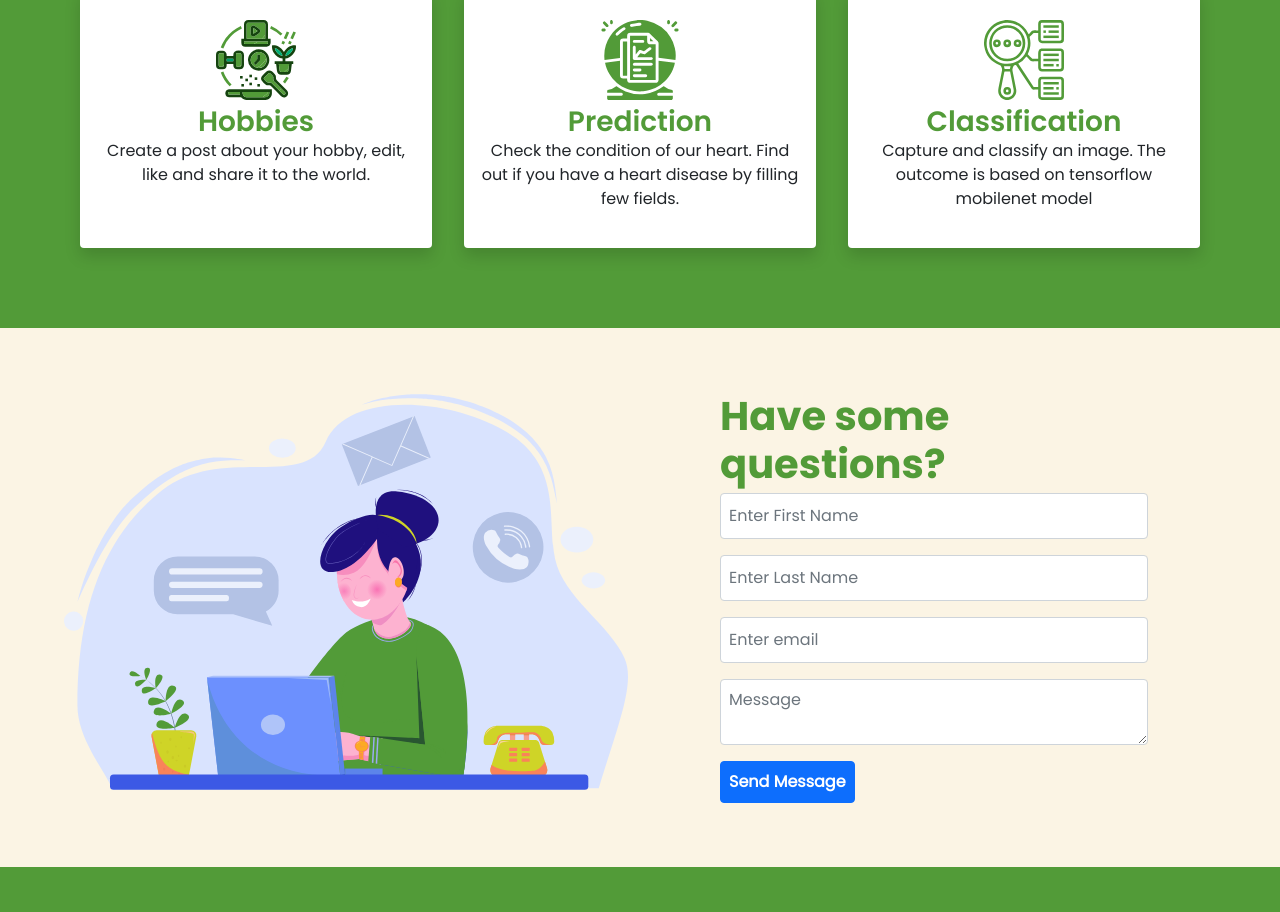
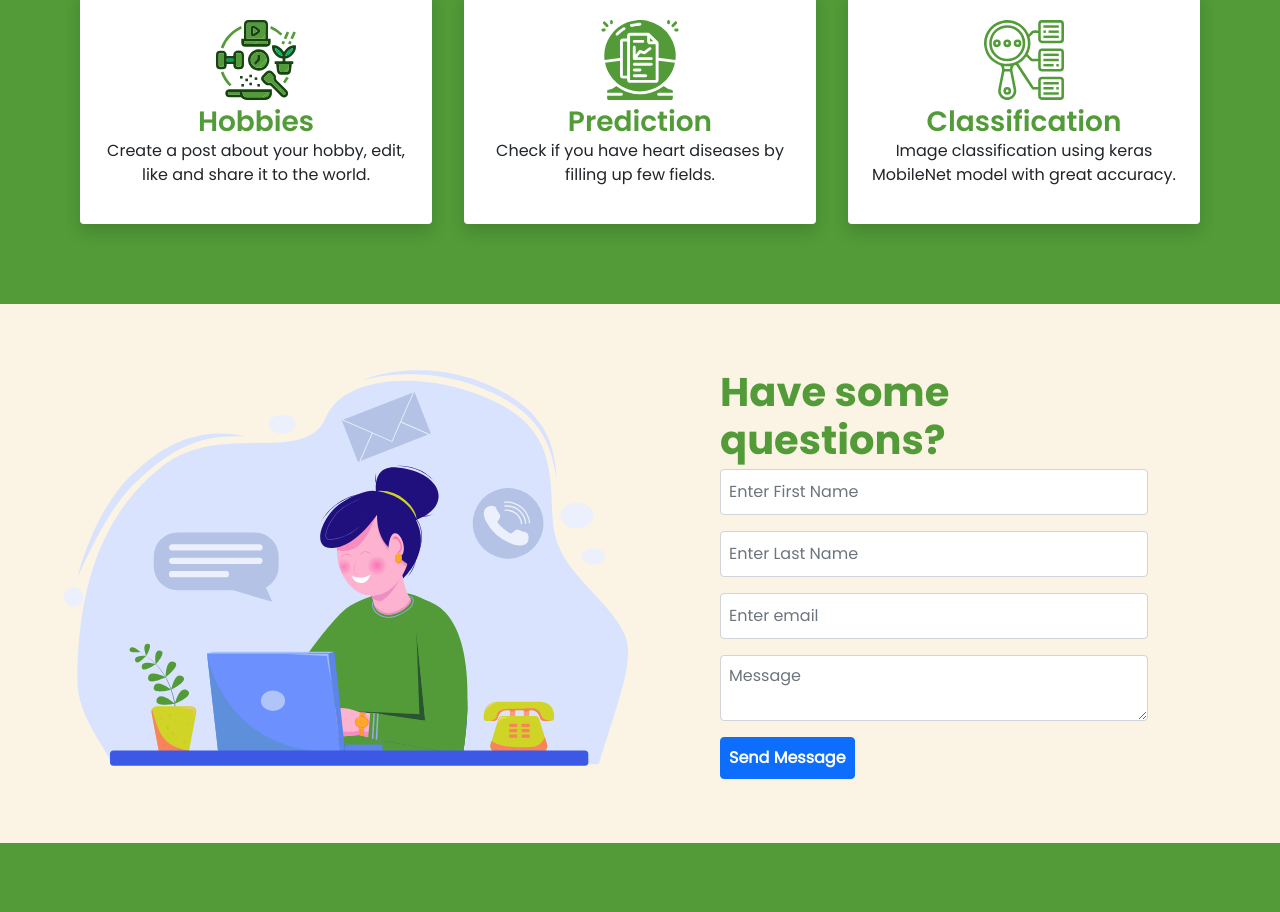
Before and after one commit to floydfdes/app-hobbynest, a React (Create React App) app: page / in a window 1280 px wide. Shown: the part 980-1892 px from the top of the page. Built offline with nearby package versions, Linux system fonts and the light colour scheme.

Commit message:
Language changes.

```diff
--- a/src/components/Main/Main.jsx
+++ b/src/components/Main/Main.jsx
@@ -70,10 +70,7 @@ function Main() {
             loading="lazy"
           />
           <h3>Prediction</h3>
-          <p>
-            Check the condition of our heart. Find out if you have a heart
-            disease by filling few fields.
-          </p>
+          <p>Check if you have heart diseases by filling up few fields.</p>
         </div>
         <div
           className="card m-3 p-3 shadow text-center"
@@ -89,8 +86,8 @@ function Main() {
           />
           <h3>Classification</h3>
           <p>
-            Capture and classify an image. The outcome is based on tensorflow
-            mobilenet model
+            Image classification using keras MobileNet model with great
+            accuracy.
           </p>
         </div>
       </div>
```
